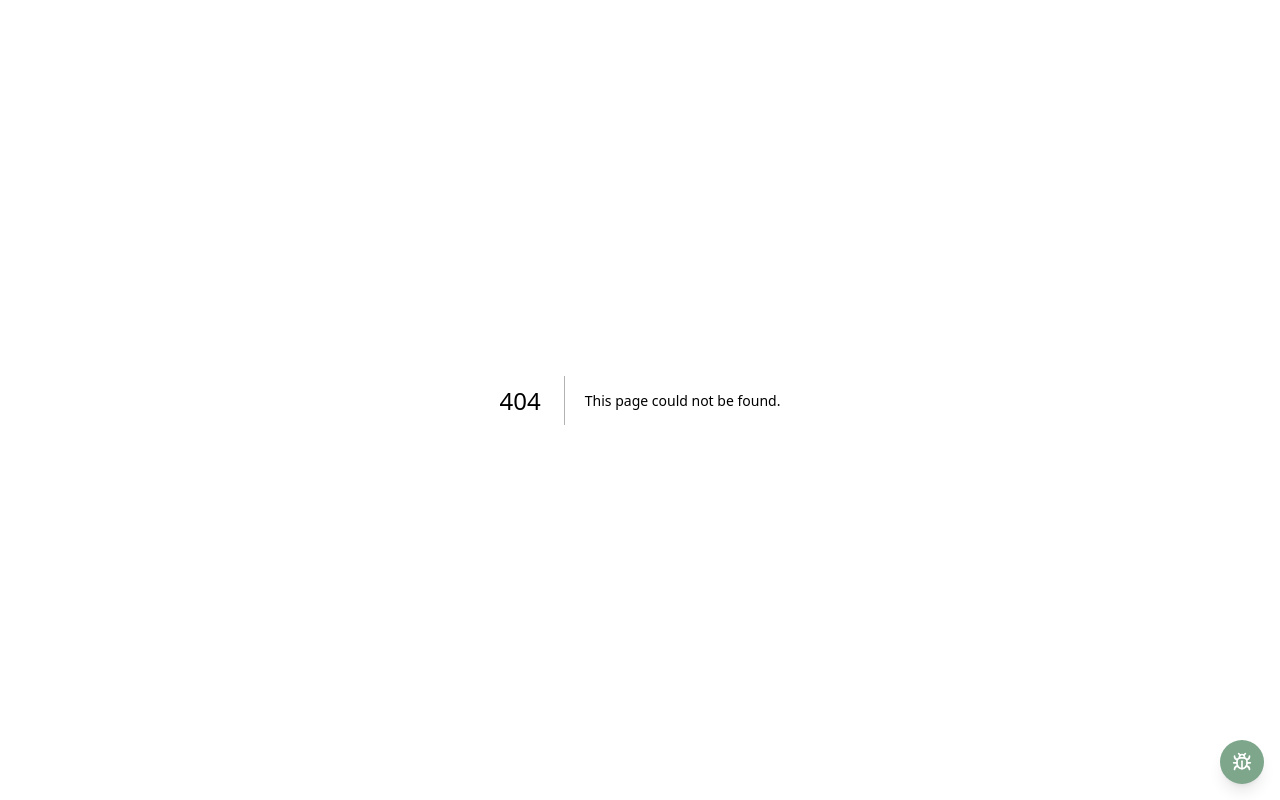
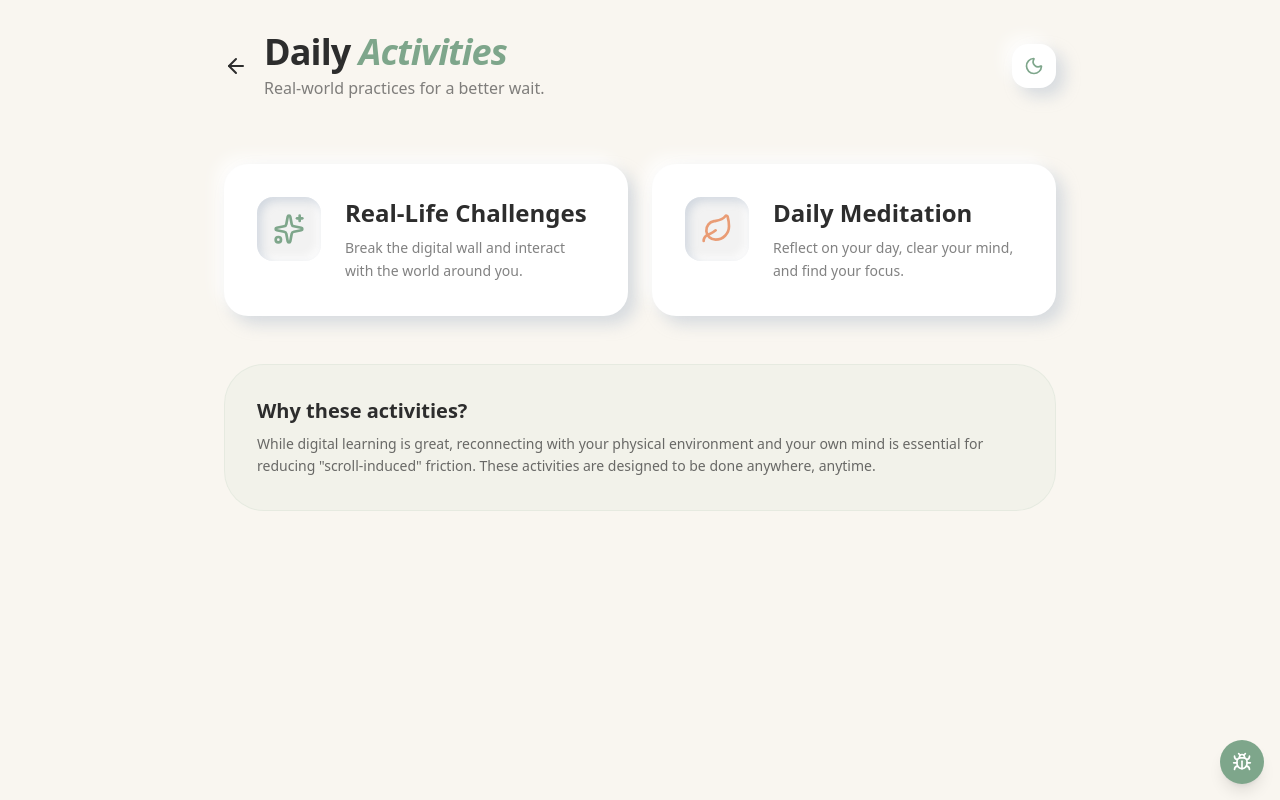
Before and after one commit to rakinthegreat/friction_titanicSwimTeam, a Next.js app: page /activities in a window 1280 px wide. Before the commit this address had no page. Built offline with nearby package versions, Linux system fonts and the light colour scheme; no server answers.

Commit message:
Move meditation and challenges to activities

```diff
--- a/src/app/learn/challenges/page.tsx
+++ b/src/app/activities/challenges/page.tsx
@@ -88,9 +88,9 @@ export default function ChallengesPage() {
     <main className="min-h-screen p-8 max-w-4xl mx-auto space-y-12 animate-in fade-in duration-1000">
       <header className="flex justify-between items-start">
         <div className="space-y-2">
-          <Link href="/learn" className="inline-flex items-center text-accent hover:text-accent/80 font-medium uppercase tracking-widest text-sm transition-colors mb-2">
+          <Link href="/activities" className="inline-flex items-center text-accent hover:text-accent/80 font-medium uppercase tracking-widest text-sm transition-colors mb-2">
             <ArrowLeft className="w-4 h-4 mr-1" />
-            Back to Learn
+            Back to Activities
           </Link>
           <h1 className="text-5xl font-extrabold tracking-tight">Real-Life <span className="text-accent italic">Challenge</span></h1>
           <p className="text-foreground/60 font-medium">Break the digital wall and interact with the world.</p>
@@ -294,7 +294,7 @@ export default function ChallengesPage() {
                 ANOTHER ONE?
               </button>
               <Link
-                href="/learn"
+                href="/activities"
                 className="flex-1 py-5 bg-accent text-white rounded-2xl font-black shadow-neo-out hover:scale-[1.02] active:scale-95 transition-all flex items-center justify-center"
               >
                 FINISH SESSION
--- a/src/app/learn/meditation/page.tsx
+++ b/src/app/activities/meditation/page.tsx
@@ -117,10 +117,10 @@ export default function MeditationPage() {
             </p>
           </div>
           <button
-            onClick={() => router.push('/learn')}
+            onClick={() => router.push('/activities')}
             className="w-full py-4 bg-accent text-white rounded-2xl font-black shadow-neo-out hover:scale-[1.02] active:scale-[0.98] transition-all"
           >
-            CONTINUE LEARNING
+            CONTINUE
           </button>
         </div>
       </main>
@@ -134,9 +134,9 @@ export default function MeditationPage() {
       <div className="max-w-3xl mx-auto space-y-12">
         <header className="flex justify-between items-start">
           <div className="space-y-2">
-            <Link href="/learn" className="inline-flex items-center text-accent hover:text-accent/80 font-medium uppercase tracking-widest text-sm transition-colors mb-2">
+            <Link href="/activities" className="inline-flex items-center text-accent hover:text-accent/80 font-medium uppercase tracking-widest text-sm transition-colors mb-2">
               <ArrowLeft className="w-4 h-4 mr-1" />
-              Back to Learn
+              Back to Activities
             </Link>
             <h1 className="text-5xl font-extrabold tracking-tight">Meditation</h1>
           </div>
--- /dev/null
+++ b/src/app/activities/page.tsx
@@ -0,0 +1,77 @@
+'use client';
+
+import React from 'react';
+import { Card } from '@/components/ui/Card';
+import { ThemeToggle } from '@/components/ui/ThemeToggle';
+import { ArrowLeft, Leaf, Sparkles } from 'lucide-react';
+import { useRouter } from 'next/navigation';
+import Link from 'next/link';
+
+export default function ActivitiesDirectoryPage() {
+  const router = useRouter();
+
+  const modules = [
+    {
+      title: 'Real-Life Challenges',
+      description: 'Break the digital wall and interact with the world around you.',
+      icon: <Sparkles className="w-8 h-8" />,
+      href: '/activities/challenges',
+      color: 'text-accent'
+    },
+    {
+      title: 'Daily Meditation',
+      description: 'Reflect on your day, clear your mind, and find your focus.',
+      icon: <Leaf className="w-8 h-8" />,
+      href: '/activities/meditation',
+      color: 'text-accent-secondary'
+    }
+  ];
+
+  return (
+    <main className="min-h-screen p-6 sm:p-8 max-w-4xl mx-auto space-y-12 animate-in fade-in duration-700">
+      <header className="flex justify-between items-center">
+        <div className="flex items-center">
+          <button
+            onClick={() => router.push('/')}
+            className="p-2 -ml-2 rounded-full hover:bg-black/5 dark:hover:bg-white/5 transition-colors mr-2"
+            aria-label="Back to home"
+          >
+            <ArrowLeft className="w-6 h-6" />
+          </button>
+          <div className="space-y-1">
+            <h1 className="text-3xl sm:text-4xl font-extrabold tracking-tight">Daily <span className="text-accent italic">Activities</span></h1>
+            <p className="text-foreground/60 font-medium">Real-world practices for a better wait.</p>
+          </div>
+        </div>
+        <ThemeToggle />
+      </header>
+
+      <section className="grid grid-cols-1 md:grid-cols-2 gap-6 pt-4">
+        {modules.map((mod, i) => (
+          <Link key={i} href={mod.href}>
+            <Card className="h-full flex items-start p-8 hover:-translate-y-1 hover:shadow-neo-in transition-all group border border-white/5 bg-card">
+              <div className={`p-4 rounded-2xl bg-black/5 dark:bg-white/5 shadow-neo-in mr-6 group-hover:scale-105 transition-transform ${mod.color}`}>
+                {mod.icon}
+              </div>
+              <div className="flex flex-col flex-1">
+                <h2 className="text-2xl font-black text-foreground mb-2">
+                  {mod.title}
+                </h2>
+                <p className="text-foreground/60 text-sm font-medium leading-relaxed">
+                  {mod.description}
+                </p>
+              </div>
+            </Card>
+          </Link>
+        ))}
+      </section>
+
+      <section className="bg-accent/5 rounded-[2.5rem] p-8 border border-accent/10">
+        <h3 className="text-xl font-bold mb-2">Why these activities?</h3>
+        <p className="text-foreground/70 text-sm leading-relaxed">
+          While digital learning is great, reconnecting with your physical environment and your own mind is essential for reducing "scroll-induced" friction. These activities are designed to be done anywhere, anytime.
+        </p>
+      </section>
+    </main>
+  );
+}
--- a/src/app/learn/page.tsx
+++ b/src/app/learn/page.tsx
@@ -41,20 +41,6 @@ export default function LearnDirectoryPage() {
       active: true,
       color: 'text-accent'
     },
-    {
-      title: 'Daily Meditation',
-      description: 'Reflect on your day and clear your mind.',
-      icon: <Leaf className="w-8 h-8" />,
-      href: '/learn/meditation',
-      color: 'text-accent'
-    },
-    {
-      title: 'Real-Life Challenges',
-      description: 'Break the digital wall and interact with the world.',
-      icon: <Sparkles className="w-8 h-8" />,
-      href: '/learn/challenges',
-      color: 'text-accent-secondary'
-    }
   ];
 
   return (
--- a/src/app/page.tsx
+++ b/src/app/page.tsx
@@ -6,7 +6,7 @@ import { WordLess } from "@/components/games/WordLess";
 import { ThemeToggle } from "@/components/ui/ThemeToggle";
 import { WeatherWidget } from "@/components/dashboard/WeatherWidget";
 import { useEffect, useState } from "react";
-import { Gamepad2, User, ShieldCheck, ChevronRight, ArrowRight, PlayCircle, X } from "lucide-react";
+import { Gamepad2, User, ShieldCheck, ChevronRight, ArrowRight, PlayCircle, X, Sparkles } from "lucide-react";
 import Link from "next/link";
 import { useRouter } from "next/navigation";
 import { ACTIVITIES } from "@/lib/activities";
@@ -318,27 +318,38 @@ export default function Home() {
           </div>
         </section>
 
-        <section className="grid grid-cols-1 md:grid-cols-2 gap-6">
+        <section className="grid grid-cols-1 md:grid-cols-3 gap-6">
           <Link href="/learn" className="group">
-            <div className="bg-card rounded-[2.5rem] p-8 space-y-4 shadow-neo-out border border-transparent group-hover:border-accent/20 transition-all group-hover:-translate-y-1">
+            <div className="bg-card rounded-[2.5rem] p-8 space-y-4 shadow-neo-out border border-transparent group-hover:border-accent/20 transition-all group-hover:-translate-y-1 h-full">
               <div className="flex justify-between items-center">
                 <h3 className="text-2xl font-black">Learning</h3>
                 <div className="w-12 h-12 bg-accent/10 rounded-full flex items-center justify-center text-accent group-hover:scale-110 transition-transform">
                   <ArrowRight className="w-6 h-6" />
                 </div>
               </div>
-              <p className="text-foreground/80 font-medium">Short Interactive lessons</p>
+              <p className="text-foreground/80 font-medium">Interactive lessons</p>
+            </div>
+          </Link>
+          <Link href="/activities" className="group">
+            <div className="bg-card rounded-[2.5rem] p-8 space-y-4 shadow-neo-out border border-transparent group-hover:border-accent-secondary/20 transition-all group-hover:-translate-y-1 h-full">
+              <div className="flex justify-between items-center">
+                <h3 className="text-2xl font-black">Activities</h3>
+                <div className="w-12 h-12 bg-accent-secondary/10 rounded-full flex items-center justify-center text-accent-secondary group-hover:scale-110 transition-transform">
+                  <Sparkles className="w-6 h-6" />
+                </div>
+              </div>
+              <p className="text-foreground/80 font-medium">Real-world practices</p>
             </div>
           </Link>
           <Link href="/games" className="group">
-            <div className="bg-card rounded-[2.5rem] p-8 space-y-4 shadow-neo-out border border-transparent group-hover:border-accent-secondary/20 transition-all group-hover:-translate-y-1">
+            <div className="bg-card rounded-[2.5rem] p-8 space-y-4 shadow-neo-out border border-transparent group-hover:border-accent/20 transition-all group-hover:-translate-y-1 h-full">
               <div className="flex justify-between items-center">
-                <h3 className="text-2xl font-black">Mini-Games</h3>
-                <div className="w-12 h-12 bg-accent-secondary/10 rounded-full flex items-center justify-center text-accent-secondary group-hover:scale-110 transition-transform">
+                <h3 className="text-2xl font-black">Games</h3>
+                <div className="w-12 h-12 bg-accent/10 rounded-full flex items-center justify-center text-accent group-hover:scale-110 transition-transform">
                   <Gamepad2 className="w-6 h-6" />
                 </div>
               </div>
-              <p className="text-foreground/80 font-medium">Play offline puzzles</p>
+              <p className="text-foreground/80 font-medium">Offline puzzles</p>
             </div>
           </Link>
         </section>
```
Also changed, not shown: src/app/activities/challenges/actions.ts (renamed from src/app/learn/challenges/actions.ts).
